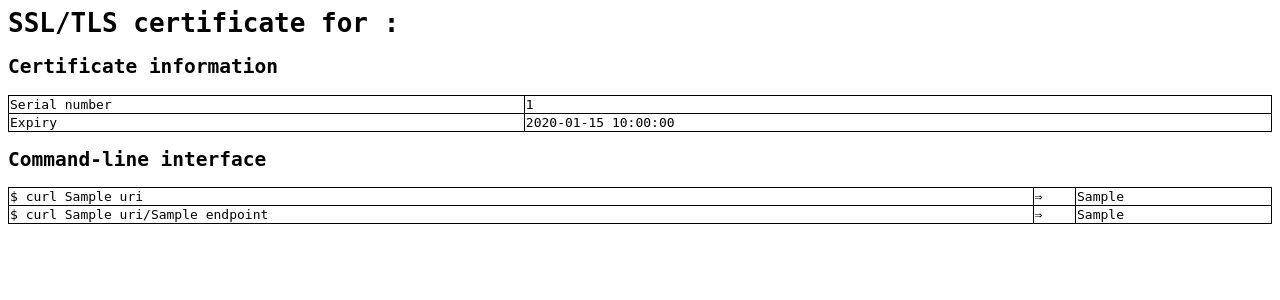
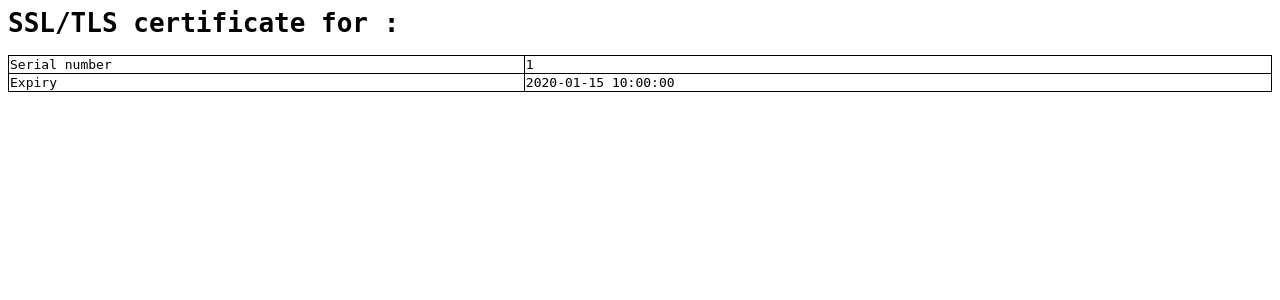
Before and after one commit to GreenDragonSoft/ssldump.com, a Python web app: template app/templates/dump.html in a window 1280 px wide. Shown: the top 300 px of the page. Run offline with Jinja, Linux system fonts and the light colour scheme; the template is opened without the code that fills it: most values are stand-ins (such as "Sample title", 1, 10 or a date in 2020).

Commit message:
Kill off command-line examples
It didn't really add anything beyond the main table.

```diff
--- a/app/format_response.py
+++ b/app/format_response.py
@@ -31,10 +31,6 @@
         #  ('certificate.der', get_certificate_asn1_as_utf8(x509)),
     ])
 
-    command_line_examples = [
-        (name.replace('_', '-'), value) for name, value in FIELDS.items()
-    ]
-
     json_version = FIELDS
 
     return OrderedDict([
@@ -44,8 +40,6 @@
         ])),
 
         ('cert', FIELDS),
-
-        ('command_line_examples', command_line_examples),
 
         ('json_version', json.dumps(json_version, indent=4)),
     ])
--- a/app/templates/dump.html
+++ b/app/templates/dump.html
@@ -39,8 +39,6 @@
   <body>
   <h1>SSL/TLS certificate for {{ request.hostname }}{% if request.port != 443 %}:{{ request.port }}{% endif %}</h1>
 
-  <h2>Certificate information</h2>
-
   <table>
     <tbody>
       <tr>
@@ -78,28 +76,7 @@
           <a href="certificate.txt">certificate.txt</a>
         </td>
       </tr>
-      -->
-    </tbody>
-  </table>
-
-  <h2>Command-line interface</h2>
-  <table class="cli">
-    <tbody>
-
-      <tr>
-        <td>$ curl {{ uri }}</td>
-        <td class="arrow">⇒</td>
-        <td><pre class="clipped">{{ json_version }}</pre></td>
       </tr>
-
-      {% for endpoint, example_value in command_line_examples %}
-      <tr>
-        <td>$ curl {{ uri }}/{{ endpoint }}</td>
-        <td class="arrow">⇒</td>
-        <td><pre class="clipped">{{ example_value }}</pre></td>
-      </tr>
-      {% endfor %}
-
     </tbody>
   </table>
 
```
Also changed, not shown: app/tests/test_format_response.py (+0 -10 lines).
